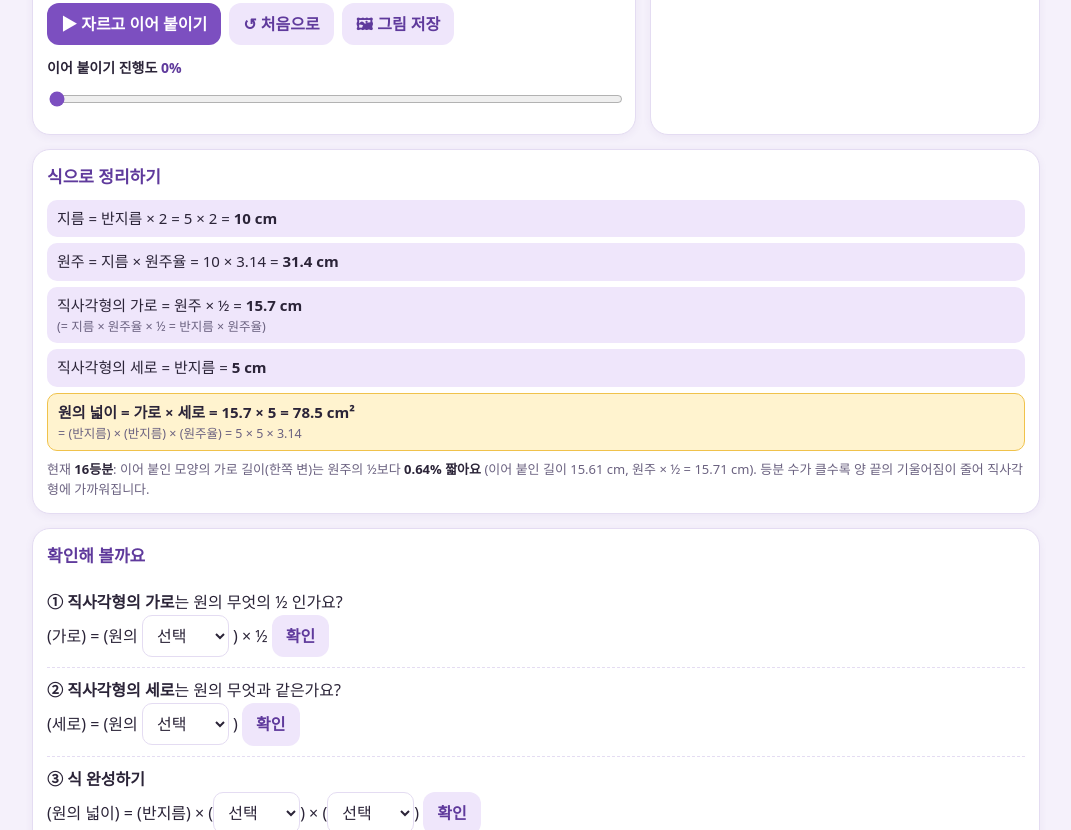
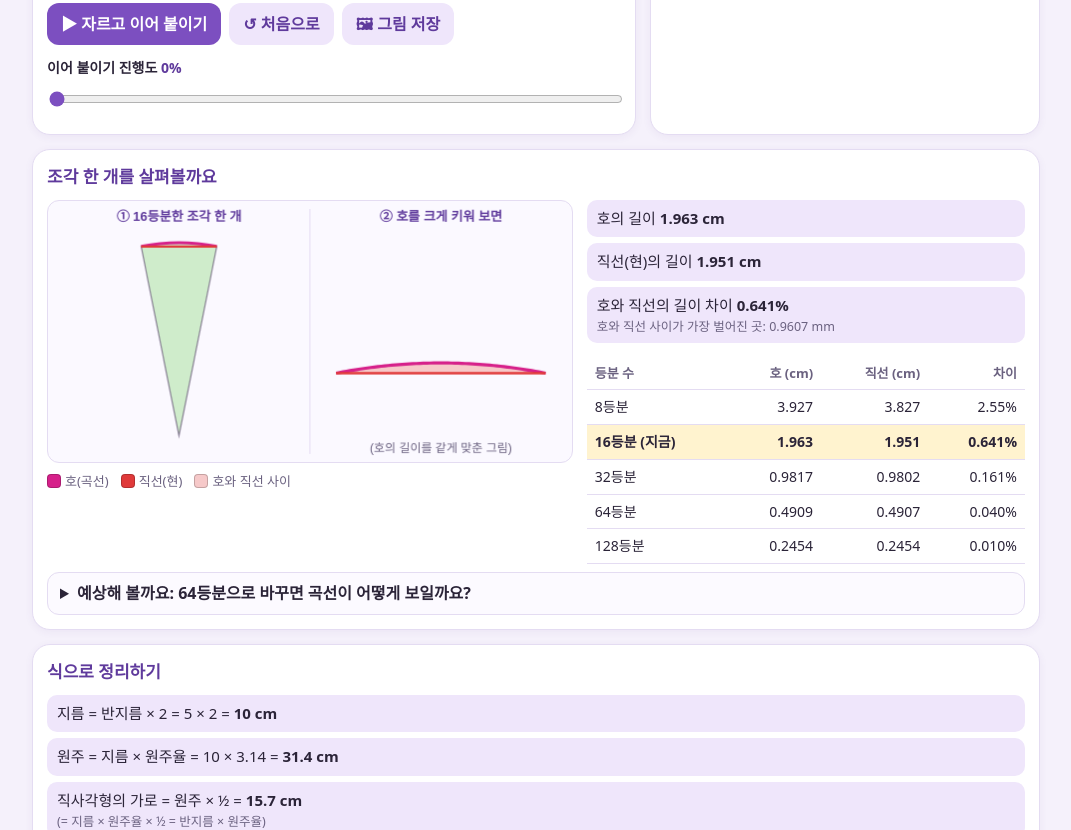
Before and after one commit to pju0417/circle, a plain HTML site: page index.html in a window 1280 px wide. Shown: the part 741-1571 px from the top of the page, without its empty margins (104-1175 px from the left). Drawn offline with Linux system fonts and the light colour scheme.

Commit message:
조각 한 개 살펴보기 패널 추가: 호와 직선(현) 비교, 등분 수별 비교표
Co-Authored-By: Claude Sonnet 5.5 <noreply@anthropic.com>
Claude-Session: https://claude.ai/code/session_01DBh8zzX1wweLhoux3shW71

```diff
--- a/index.html
+++ b/index.html
@@ -63,6 +63,16 @@ input[type=number]{width:100px}
 details{border:1px solid var(--line);border-radius:12px;padding:8px 12px;margin-top:8px;background:#fcfaff}
 summary{cursor:pointer;font-weight:700}
 .sol{margin-top:8px;padding:8px 10px;border-radius:10px;background:#f1f9f1;font-size:14px}
+.piece{display:grid;gap:14px;grid-template-columns:1fr}
+@media(min-width:760px){.piece{grid-template-columns:1.2fr 1fr}}
+.piece canvas{display:block;width:100%;aspect-ratio:2/1;background:#fbf9ff;border-radius:12px;border:1px solid var(--line)}
+table.cmp{width:100%;border-collapse:collapse;font-size:14px;margin-top:8px}
+table.cmp th,table.cmp td{padding:6px 8px;border-bottom:1px solid var(--line);text-align:right}
+table.cmp th:first-child,table.cmp td:first-child{text-align:left}
+table.cmp th{color:var(--sub);font-weight:700;font-size:13px}
+table.cmp tr.now td{background:#fff3cf;font-weight:700}
+.tblwrap{overflow-x:auto}
+.pinfo .line{padding:7px 10px;border-radius:10px;background:var(--main-l);margin-bottom:6px;font-size:15px}
 footer{color:var(--sub);font-size:12px;text-align:center;margin:18px 0 8px}
 ol.guide{margin:0;padding-left:20px;font-size:14px;color:var(--sub)}
 @media (prefers-reduced-motion:reduce){*{scroll-behavior:auto!important}}
@@ -135,6 +145,29 @@ ol.guide{margin:0;padding-left:20px;font-size:14px;color:var(--sub)}
       </div>
     </aside>
   </div>
+
+  <section class="card" style="margin-top:14px" aria-label="조각 한 개 살펴보기">
+    <h2>조각 한 개를 살펴볼까요</h2>
+    <div class="piece">
+      <div>
+        <canvas id="cv2" role="img" aria-label="조각 한 개와 그 호를 확대한 그림"></canvas>
+        <div class="legend">
+          <span><i style="background:var(--mag)"></i>호(곡선)</span>
+          <span><i style="background:#e03a3a"></i>직선(현)</span>
+          <span><i style="background:#f6c9c9"></i>호와 직선 사이</span>
+        </div>
+      </div>
+      <div>
+        <div class="pinfo" id="pieceInfo"></div>
+        <div class="tblwrap"><table class="cmp" id="cmpTable"></table></div>
+      </div>
+    </div>
+    <details>
+      <summary>예상해 볼까요: 64등분으로 바꾸면 곡선이 어떻게 보일까요?</summary>
+      <p style="margin:8px 0 0">등분 수를 64로 바꿔 보세요. 호와 직선 사이가 거의 없어져서, 조각의 둥근 부분이 곧은 선처럼 보여요.
+      그래서 이어 붙인 모양의 윗변과 아랫변이 곧은 선에 가까워지고, 전체가 직사각형에 가까워집니다.</p>
+    </details>
+  </section>
 
   <section class="card" style="margin-top:14px" aria-live="polite">
     <h2>식으로 정리하기</h2>
@@ -382,7 +415,7 @@ function sync() {
   $("prog").value = Math.round(S.p * 100);
   $("nsl").value = S.n / 2;
   document.querySelectorAll("#presets button").forEach(b => b.classList.toggle("on", +b.dataset.n === S.n));
-  draw();
+  draw(); drawPiece(); pieceInfo();
 }
 
 /* ---------- 애니메이션 ---------- */
@@ -400,6 +433,62 @@ function play() {
   S.anim = requestAnimationFrame(step);
 }
 
+/* ---------- 조각 한 개 살펴보기 ---------- */
+const cv2 = $("cv2");
+function drawPiece() {
+  const ctx = cv2.getContext("2d");
+  const rect = cv2.getBoundingClientRect(), dpr = window.devicePixelRatio || 1;
+  const W = rect.width, H = rect.height;
+  if (!W || !H) return;
+  if (cv2.width !== Math.round(W * dpr) || cv2.height !== Math.round(H * dpr)) {
+    cv2.width = Math.round(W * dpr); cv2.height = Math.round(H * dpr);
+  }
+  ctx.setTransform(dpr, 0, 0, dpr, 0, 0); ctx.clearRect(0, 0, W, H);
+  const N = S.n, th = 2 * Math.PI / N, s = Math.sin(th / 2), c = Math.cos(th / 2), hw = W / 2;
+  ctx.textAlign = "center"; ctx.font = "700 13px sans-serif";
+
+  /* 왼쪽: 조각 한 개 */
+  const Rp = Math.min(H * 0.74, hw * 0.86 / (2 * s)), ax = hw / 2, ay = H * 0.9;
+  ctx.beginPath(); ctx.moveTo(ax, ay); ctx.arc(ax, ay, Rp, -Math.PI / 2 - th / 2, -Math.PI / 2 + th / 2); ctx.closePath();
+  ctx.fillStyle = "#cfeccb"; ctx.fill(); ctx.lineWidth = 1.2; ctx.strokeStyle = "rgba(70,50,90,.6)"; ctx.stroke();
+  ctx.beginPath(); ctx.arc(ax, ay, Rp, -Math.PI / 2 - th / 2, -Math.PI / 2 + th / 2);
+  ctx.lineWidth = 3; ctx.strokeStyle = "#d6208a"; ctx.stroke();
+  ctx.beginPath(); ctx.moveTo(ax - Rp * s, ay - Rp * c); ctx.lineTo(ax + Rp * s, ay - Rp * c);
+  ctx.lineWidth = 2.2; ctx.strokeStyle = "#e03a3a"; ctx.stroke();
+  ctx.fillStyle = "#5f3a9c"; ctx.fillText("① " + N + "등분한 조각 한 개", hw / 2, 20);
+
+  /* 가운데 선 */
+  ctx.strokeStyle = "#e4dcf2"; ctx.lineWidth = 1; ctx.beginPath(); ctx.moveTo(hw, 8); ctx.lineTo(hw, H - 8); ctx.stroke();
+
+  /* 오른쪽: 호를 같은 길이로 키워서 보기 (호의 가로 길이를 화면 폭에 맞춤) */
+  const k = 0.8 * hw / (2 * s), cx = hw + hw / 2, yb = H * 0.66;
+  const pts = []; for (let i = 0; i <= 60; i++) { const f = -th / 2 + th * i / 60; pts.push([cx + k * Math.sin(f), yb - k * (Math.cos(f) - c)]); }
+  ctx.beginPath(); ctx.moveTo(pts[0][0], pts[0][1]); pts.forEach(q => ctx.lineTo(q[0], q[1])); ctx.closePath();
+  ctx.fillStyle = "#f6c9c9"; ctx.fill();
+  ctx.beginPath(); ctx.moveTo(pts[0][0], pts[0][1]); pts.forEach(q => ctx.lineTo(q[0], q[1]));
+  ctx.lineWidth = 3.2; ctx.strokeStyle = "#d6208a"; ctx.stroke();
+  ctx.beginPath(); ctx.moveTo(cx - k * s, yb); ctx.lineTo(cx + k * s, yb);
+  ctx.lineWidth = 2.4; ctx.strokeStyle = "#e03a3a"; ctx.stroke();
+  ctx.fillStyle = "#5f3a9c"; ctx.fillText("② 호를 크게 키워 보면", cx, 20);
+  ctx.font = "12px sans-serif"; ctx.fillStyle = "#6b6280";
+  ctx.fillText("(호의 길이를 같게 맞춘 그림)", cx, H - 10);
+}
+const fmtP = x => x >= 10 ? x.toFixed(2) : x >= 1 ? x.toFixed(3) : x.toFixed(4);
+function pieceInfo() {
+  const N = S.n, r = S.r, x = Math.PI / N;
+  const arc = 2 * r * x, chord = 2 * r * Math.sin(x), gap = r * (1 - Math.cos(x)), diff = (1 - chord / arc) * 100;
+  $("pieceInfo").innerHTML =
+    `<div class="line">호의 길이 <b>${fmtP(arc)} cm</b></div>
+     <div class="line">직선(현)의 길이 <b>${fmtP(chord)} cm</b></div>
+     <div class="line">호와 직선의 길이 차이 <b>${diff < 0.0005 ? "거의 없음" : (diff < 1 ? diff.toFixed(3) : diff.toFixed(2)) + "%"}</b>
+       <small style="display:block;color:var(--sub)">호와 직선 사이가 가장 벌어진 곳: ${fmtP(gap * 10)} mm</small></div>`;
+  const list = [...new Set([8, 16, 32, 64, 128, N])].sort((a, b) => a - b);
+  $("cmpTable").innerHTML = "<tr><th>등분 수</th><th>호 (cm)</th><th>직선 (cm)</th><th>차이</th></tr>" + list.map(n => {
+    const xx = Math.PI / n, a = 2 * r * xx, ch = 2 * r * Math.sin(xx), d = (1 - ch / a) * 100;
+    return `<tr class="${n === N ? "now" : ""}"><td>${n}등분${n === N ? " (지금)" : ""}</td><td>${fmtP(a)}</td><td>${fmtP(ch)}</td><td>${d < 0.0005 ? "≈ 0" : (d < 1 ? d.toFixed(3) : d.toFixed(2)) + "%"}</td></tr>`;
+  }).join("");
+}
+
 /* ---------- 이벤트 ---------- */
 const presets = $("presets");
 [8, 16, 32, 64, 128].forEach(n => {
@@ -412,7 +501,7 @@ $("nsl").addEventListener("input", e => { S.n = +e.target.value * 2; sync(); upd
 $("prog").addEventListener("input", e => { stop(); S.p = e.target.value / 100; sync(); });
 $("play").addEventListener("click", play);
 $("reset").addEventListener("click", () => { stop(); S.p = 0; sync(); });
-$("rad").addEventListener("input", e => { const v = parseFloat(e.target.value); if (v > 0) { S.r = v; updateInfo(); draw(); } });
+$("rad").addEventListener("input", e => { const v = parseFloat(e.target.value); if (v > 0) { S.r = v; updateInfo(); draw(); pieceInfo(); } });
 $("pi").addEventListener("change", e => { S.pi = e.target.value; updateInfo(); draw(); });
 $("tColor").addEventListener("change", e => { S.color = e.target.checked;
   $("legend").style.display = S.color ? "" : "none"; draw(); });
@@ -426,7 +515,7 @@ function manualSync() { S.zoom = Math.pow(5, $("zoom").value / 100); S.pan = $("
 $("zoom").addEventListener("input", manualSync); $("pan").addEventListener("input", manualSync);
 $("tAuto").addEventListener("change", e => { S.auto = e.target.checked; $("manual").hidden = S.auto; manualSync(); });
 addEventListener("resize", draw);
-if (window.ResizeObserver) new ResizeObserver(draw).observe(cv);
+if (window.ResizeObserver) { new ResizeObserver(draw).observe(cv); new ResizeObserver(drawPiece).observe(cv2); }
 
 /* ---------- 퀴즈 ---------- */
 function fb(id, ok, msgOk, msgBad) {
```
